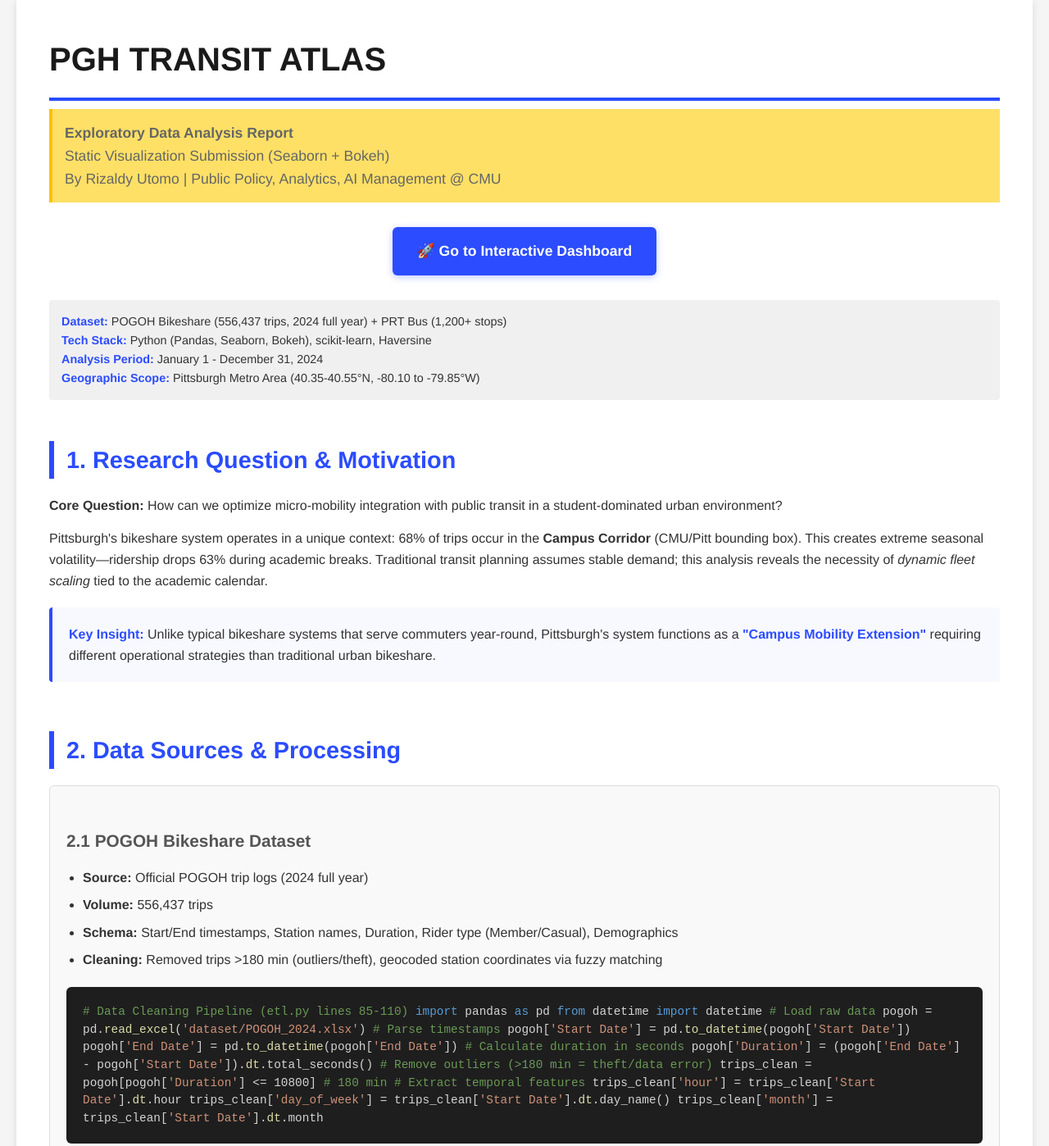
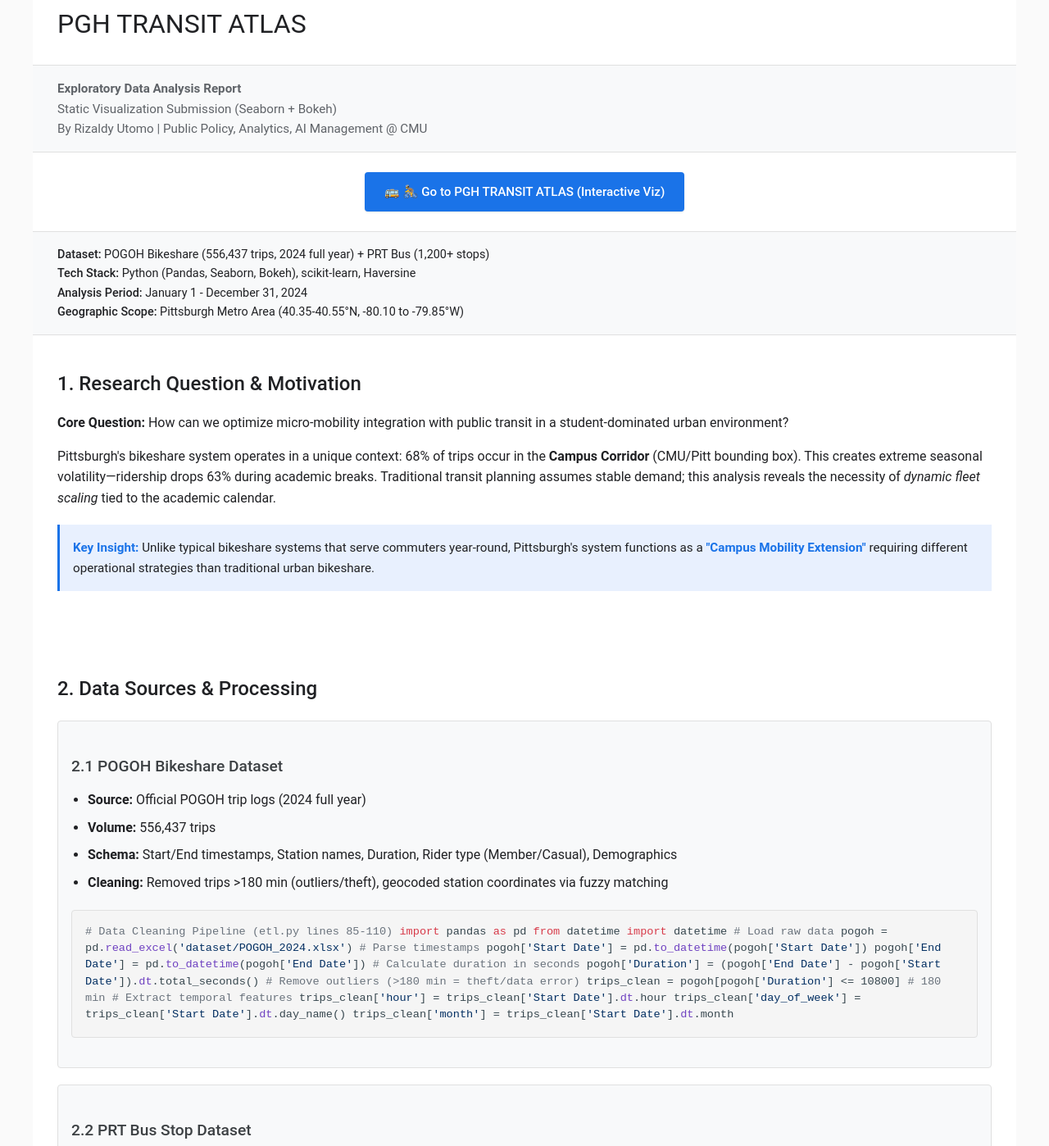
Before and after one commit to rzrizaldy/pgh-transit-atlas, a plain HTML site: page static_report.html in a window 1280 px wide. Shown: the part 20-1418 px from the top of the page at 82% size. Drawn offline with Linux system fonts and the light colour scheme; a script that the page names is missing.

Commit message:
Apply Google Colab notebook theme to static report
- Changed from blue corporate theme to vanilla Colab style
- Updated button: 🚌 🚴 Go to PGH TRANSIT ATLAS (Interactive Viz)
- Removed sections 8.2 and 8.3 (technical methodology, limitations)
- Applied Roboto font, gray tones, minimal borders
- Cleaner notebook-like appearance for class submission

🤖 Generated with Claude Code

Co-Authored-By: Claude <noreply@anthropic.com>

```diff
--- a/static_report.html
+++ b/static_report.html
@@ -12,147 +12,154 @@
         }
 
         body {
-            font-family: 'Helvetica Neue', Arial, sans-serif;
+            font-family: 'Roboto', 'Helvetica Neue', Arial, sans-serif;
             line-height: 1.6;
-            color: #333;
-            background: #f5f5f5;
-            padding: 20px;
+            color: #202124;
+            background: #fafafa;
+            padding: 0;
         }
 
         .container {
-            max-width: 1400px;
+            max-width: 1200px;
             margin: 0 auto;
             background: white;
-            padding: 40px;
-            box-shadow: 0 2px 10px rgba(0,0,0,0.1);
+            padding: 0;
         }
 
         h1 {
-            font-size: 2.5rem;
-            font-weight: 700;
-            margin-bottom: 10px;
-            color: #1a1a1a;
-            border-bottom: 4px solid #2B4CFF;
-            padding-bottom: 15px;
+            font-size: 2rem;
+            font-weight: 400;
+            margin: 0;
+            padding: 24px 30px;
+            color: #202124;
+            background: white;
+            border-bottom: 1px solid #e0e0e0;
         }
 
         h2 {
-            font-size: 1.8rem;
-            font-weight: 600;
-            margin-top: 50px;
-            margin-bottom: 20px;
-            color: #2B4CFF;
-            border-left: 6px solid #2B4CFF;
-            padding-left: 15px;
+            font-size: 1.5rem;
+            font-weight: 500;
+            margin-top: 40px;
+            margin-bottom: 16px;
+            color: #202124;
+            padding-left: 0;
+            border-left: none;
         }
 
         h3 {
-            font-size: 1.3rem;
-            font-weight: 600;
-            margin-top: 30px;
-            margin-bottom: 15px;
-            color: #555;
+            font-size: 1.2rem;
+            font-weight: 500;
+            margin-top: 24px;
+            margin-bottom: 12px;
+            color: #3c4043;
         }
 
         .subtitle {
-            font-size: 1.1rem;
-            color: #666;
-            margin-bottom: 30px;
-            padding: 15px;
-            background: #ffe066;
-            border-left: 4px solid #ffc107;
+            font-size: 0.95rem;
+            color: #5f6368;
+            padding: 16px 30px;
+            background: #f8f9fa;
+            border-bottom: 1px solid #e0e0e0;
+            font-weight: 400;
         }
 
         .section {
-            margin-bottom: 60px;
+            padding: 0 30px 40px 30px;
+            margin-bottom: 0;
         }
 
         .insight-box {
-            background: #f8f9ff;
-            border-left: 4px solid #2B4CFF;
-            padding: 20px;
+            background: #e8f0fe;
+            border-left: 3px solid #1a73e8;
+            padding: 16px;
             margin: 20px 0;
-            border-radius: 4px;
+            border-radius: 0;
+            font-size: 0.95rem;
         }
 
         .insight-box strong {
-            color: #2B4CFF;
+            color: #1a73e8;
         }
 
         .warning-box {
-            background: #fff3cd;
-            border-left: 4px solid #ffc107;
-            padding: 20px;
+            background: #fef7e0;
+            border-left: 3px solid #f9ab00;
+            padding: 16px;
             margin: 20px 0;
-            border-radius: 4px;
+            border-radius: 0;
+            font-size: 0.95rem;
         }
 
         .code-block {
-            background: #1e1e1e;
-            color: #d4d4d4;
-            padding: 20px;
-            border-radius: 6px;
+            background: #f5f5f5;
+            color: #37474f;
+            padding: 16px;
+            border-radius: 4px;
             overflow-x: auto;
             margin: 20px 0;
-            font-family: 'Courier New', monospace;
-            font-size: 0.9rem;
+            font-family: 'Roboto Mono', 'Courier New', monospace;
+            font-size: 0.85rem;
             line-height: 1.5;
+            border: 1px solid #e0e0e0;
         }
 
         .code-block .comment {
-            color: #6a9955;
+            color: #6a737d;
         }
 
         .code-block .keyword {
-            color: #569cd6;
+            color: #d73a49;
         }
 
         .code-block .string {
-            color: #ce9178;
+            color: #032f62;
         }
 
         .code-block .function {
-            color: #dcdcaa;
+            color: #6f42c1;
         }
 
         .viz-container {
             margin: 30px 0;
             text-align: center;
             background: white;
-            padding: 20px;
-            border: 1px solid #e0e0e0;
-            border-radius: 6px;
+            padding: 0;
+            border: none;
+            border-radius: 0;
         }
 
         .viz-container img {
             max-width: 100%;
             height: auto;
-            box-shadow: 0 2px 8px rgba(0,0,0,0.1);
+            box-shadow: none;
+            border: 1px solid #e0e0e0;
         }
 
         .viz-container iframe {
             width: 100%;
             height: 550px;
-            border: none;
+            border: 1px solid #e0e0e0;
         }
 
         .viz-caption {
-            margin-top: 15px;
-            font-size: 0.95rem;
-            color: #666;
-            font-style: italic;
+            margin-top: 12px;
+            font-size: 0.9rem;
+            color: #5f6368;
+            font-style: normal;
         }
 
         .metadata {
-            background: #f0f0f0;
-            padding: 15px;
-            border-radius: 4px;
-            margin-bottom: 30px;
+            background: #f8f9fa;
+            padding: 16px 30px;
+            border-radius: 0;
+            margin-bottom: 0;
             font-size: 0.9rem;
+            border-bottom: 1px solid #e0e0e0;
         }
 
         .metadata strong {
-            color: #2B4CFF;
+            color: #202124;
+            font-weight: 500;
         }
 
         ul {
@@ -166,36 +173,38 @@
         }
 
         code {
-            background: #ffe066;
+            background: #f1f3f4;
             padding: 2px 6px;
             border-radius: 3px;
-            font-family: 'Courier New', monospace;
+            font-family: 'Roboto Mono', monospace;
             font-size: 0.9em;
+            color: #37474f;
         }
 
         .method-section {
-            background: #f9f9f9;
-            padding: 20px;
+            background: #f8f9fa;
+            padding: 16px;
             margin: 20px 0;
-            border-radius: 6px;
-            border: 1px solid #ddd;
+            border-radius: 4px;
+            border: 1px solid #e0e0e0;
         }
 
         .stat-highlight {
-            font-weight: bold;
-            color: #2B4CFF;
-            background: #ffe066;
+            font-weight: 600;
+            color: #1a73e8;
+            background: #e8f0fe;
             padding: 2px 6px;
             border-radius: 3px;
         }
 
         .footer {
-            margin-top: 60px;
-            padding-top: 30px;
-            border-top: 2px solid #e0e0e0;
+            margin-top: 40px;
+            padding: 30px;
+            border-top: 1px solid #e0e0e0;
             text-align: center;
-            color: #666;
-            font-size: 0.9rem;
+            color: #5f6368;
+            font-size: 0.85rem;
+            background: #f8f9fa;
         }
     </style>
 </head>
@@ -209,10 +218,10 @@
             By Rizaldy Utomo | Public Policy, Analytics, AI Management @ CMU
         </div>
 
-        <div style="text-align: center; margin: 30px 0;">
+        <div style="text-align: center; padding: 24px 30px; background: white; border-bottom: 1px solid #e0e0e0;">
             <a href="https://rzrizaldy.github.io/pgh-transit-atlas/"
-               style="display: inline-block; background: #2B4CFF; color: white; padding: 15px 30px; text-decoration: none; border-radius: 6px; font-weight: bold; font-size: 1.1rem; box-shadow: 0 2px 8px rgba(43,76,255,0.3);">
-                🚀 Go to Interactive Dashboard
+               style="display: inline-block; background: #1a73e8; color: white; padding: 12px 24px; text-decoration: none; border-radius: 4px; font-weight: 500; font-size: 0.95rem; box-shadow: 0 1px 2px rgba(0,0,0,0.1); transition: background 0.2s;">
+                🚌 🚴 Go to PGH TRANSIT ATLAS (Interactive Viz)
             </a>
         </div>
 
@@ -616,47 +625,6 @@ station_archetype_top = {}
                     <em>Action:</em> Double down on institutional partnerships (CMU ID integration, corporate memberships).
                 </li>
             </ol>
-
-            <h3>8.2 Technical Methodology Summary</h3>
-            <div class="method-section">
-                <strong>Data Processing:</strong>
-                <ul>
-                    <li>Python/Pandas for ETL (556K trips × 15 features)</li>
-                    <li>Haversine formula for geographic proximity (400m threshold)</li>
-                    <li>K-Means clustering (scikit-learn) for behavioral segmentation</li>
-                </ul>
-
-                <strong>Visualization Libraries:</strong>
-                <ul>
-                    <li><strong>Seaborn:</strong> Static publication-quality charts (timeseries, heatmaps, bar charts)</li>
-                    <li><strong>Bokeh:</strong> Interactive HTML visualizations with hover tooltips and zoom</li>
-                    <li><strong>Matplotlib:</strong> Base layer for custom styling and annotations</li>
-                </ul>
-
-                <strong>Why Two Viz Approaches?</strong>
-                <ul>
-                    <li><strong>Seaborn (Static):</strong> High-DPI PNG exports for academic papers, presentations, print media. Consistent styling, no runtime dependencies.</li>
-                    <li><strong>Bokeh (Interactive):</strong> Exploratory analysis, stakeholder presentations, web deployment. Users can hover/zoom without re-running Python.</li>
-                    <li><strong>Trade-off:</strong> Static = publication-ready; Interactive = exploration-friendly. This report uses both to demonstrate full Python viz ecosystem.</li>
-                </ul>
-            </div>
-
-            <h3>8.3 Limitations & Future Work</h3>
-            <div class="warning-box">
-                <strong>Data Gaps:</strong>
-                <ul style="margin-top: 10px;">
-                    <li><strong>Weather Data Missing:</strong> Cannot correlate temperature/precipitation with ridership (likely causal factor)</li>
-                    <li><strong>Bike Type Unknown:</strong> E-bike vs standard bike usage not tracked—this affects rebalancing needs</li>
-                    <li><strong>Failed Trip Attempts:</strong> App logs for "no bikes available" not accessible—true demand is underestimated</li>
-                </ul>
-
-                <strong>Future Enhancements:</strong>
-                <ul style="margin-top: 10px;">
-                    <li>Integrate NOAA weather API to quantify weather impact on ridership</li>
-                    <li>Real-time rebalancing optimization using trip archetype predictions</li>
-                    <li>A/B testing for dynamic pricing based on station behavioral profiles</li>
-                </ul>
-            </div>
         </div>
 
         <!-- SECTION 9: DATA AVAILABILITY -->
```
